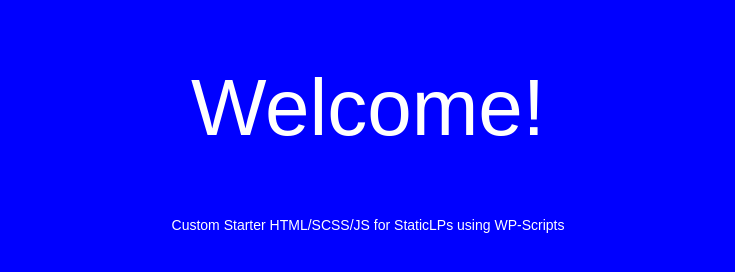
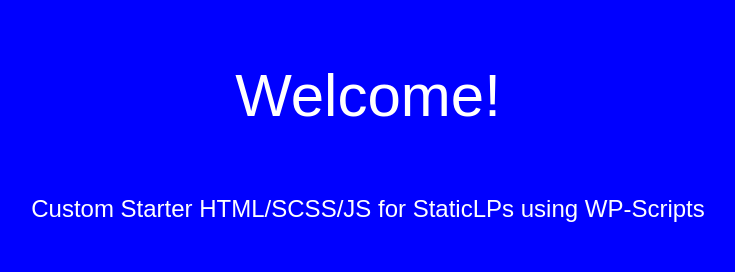
Before and after one commit to Amer-Moh/static-lps-starter, a website: page index.html in a window 1280 px wide. Shown: the whole page, without its empty margins (272-1007 px from the left). Drawn offline with Linux system fonts and the light colour scheme.

Commit message:
update variables

```diff
--- a/assets/scss/abstracts/_variables.scss
+++ b/assets/scss/abstracts/_variables.scss
@@ -4,27 +4,29 @@
 	// ==============================
 	// Colors
 	// ==============================
-	--color-primary: #241ec6;
-	--color-primary-2: #002989;
-	--color-secondary: #ffbd86;
-	--color-secondary-2: #9e5d37;
-	--color-secondary-3: #fff5eb;
+	--color-primary: #0059B2;
+	--color-primary-2: #241ec6;
+	--color-secondary: #F39E00;
+
+	--color-dark: : #1B1B1B;
 	--color-black: #0f172a;
 	--color-white: #fff;
-
+	--color-disabled: #707070;
+	--color-white-19: #FFFFFF30;
 	// ==============================
 	// Typography
 	// ==============================
-	--primary-font-family: "Arial", system-ui, sans-serif; //Use for Content
-	--secondary-font-family: "Arial", system-ui, sans-serif; //Use for Titles
+	--primary-font-family: "Arial", sans-serif; //Use for Content
+	--secondary-font-family: "Arial", sans-serif; //Use for Titles
 	--font-size-base: 16px;
-	--line-height-body: 120%;
+	--line-height-body: 1.2;
 
-	// Body font sizes
-	--font-size-body-sm: 1.4rem;
-	--font-size-body-md: 2rem;
-	--font-size-body: var(--font-size-body-md);
-	--font-size-body-small: var(--font-size-body-sm);
+	// Default font sizes
+	--font-size-body-sm: 1.6rem;
+	--font-size-body-md: 1.8rem;
+	--font-size-body-lg: 2.4rem;
+	--font-size-body: var(--font-size-body-sm);
+
 
 	// Small text font sizes
 	--font-size-s-sm: 1.4rem;
@@ -37,23 +39,27 @@
 	--font-size-btn: var(--font-size-btn-sm);
 
 	// Heading font sizes
-	--font-size-h1-sm: 4rem;
-	--font-size-h1-md: 6rem;
-	--font-size-h1-lg: 8rem;
+	--font-size-h1-sm: 3.2rem;
+	--font-size-h1-md: 4rem;
+	--font-size-h1-lg: 6rem;
 	--font-size-h1: var(--font-size-h1-sm);
-	--font-size-h2-sm: 3rem;
-	--font-size-h2-md: 4rem;
-	--font-size-h2-lg: 5rem;
+	--font-size-h2-sm: 2.2rem;
+	--font-size-h2-md: 2.4rem;
+	--font-size-h2-lg: 2.8rem;
 	--font-size-h2: var(--font-size-h2-sm);
 
 	// ==============================
 	// Spacing
 	// ==============================
-	--spacing-block-sm: 2rem;
+	--spacing-block-sm: 4rem;
 	--spacing-block-md: 4rem;
 	--spacing-block-lg: 6rem;
 	--spacing-block: var(--spacing-block-sm);
 
+	--inner-spacing-sm: 2rem;
+	--inner-spacing-md: 2.5rem;
+	--inner-spacing-lg: 3rem;
+	--inner-spacing: var(--inner-spacing-sm);
 	// ==============================
 	// Border
 	// ==============================
@@ -65,18 +71,21 @@
 	// Responsive Overrides
 	// ==============================
 	@include md-up {
-		--spacing-block: var(--spacing-block-md);
-		--font-size-body-small: var(--font-size-body-md);
+		--font-size-body: var(--font-size-body-md);
+		--font-size-s: var(--font-size-s-sm);
 		--font-size-h1: var(--font-size-h1-md);
 		--font-size-h2: var(--font-size-h2-md);
+		--inner-spacing: var(--inner-spacing-md);
 	}
 
 	@include lg-up {
-		--spacing-block: var(--spacing-block-lg);
+		--font-size-body: var(--font-size-body-lg);
 		--font-size-s: var(--font-size-s-lg);
 		--font-size-btn: var(--font-size-btn-lg);
 		--border-radius: var(--border-radius-lg);
 		--font-size-h1: var(--font-size-h1-lg);
 		--font-size-h2: var(--font-size-h2-lg);
+		--spacing-block: var(--spacing-block-lg);
+		--inner-spacing: var(--inner-spacing-lg);
 	}
 }
--- a/assets/scss/base/_typography.scss
+++ b/assets/scss/base/_typography.scss
@@ -1,6 +1,7 @@
 // Typography styles placeholder
 // Add typography styles here
 
+@use "../abstracts/variables" as *;
 
 h1,
 h2,
@@ -29,8 +30,12 @@ h4,
 h5,
 h6 {
 	font-family: var(--secondary-font-family);
-	font-size: var(--color-black);
-	line-height: 1.11;
+	font-size: var(--font-size-body);
+	line-height: 1.2;
+}
+
+strong {
+	font-weight: 500;
 }
 
 p,
@@ -40,11 +45,7 @@ button,
 span,
 table td,
 table th {
-	font-size: var(--color-black);
+	font-size: var(--font-size-body);
 	line-height: 1.42;
 	font-weight: 400;
 }
-
-strong {
-	font-weight: 500;
-}
```
Also changed, not shown: dist/css/style.min.css, 1 other file.
